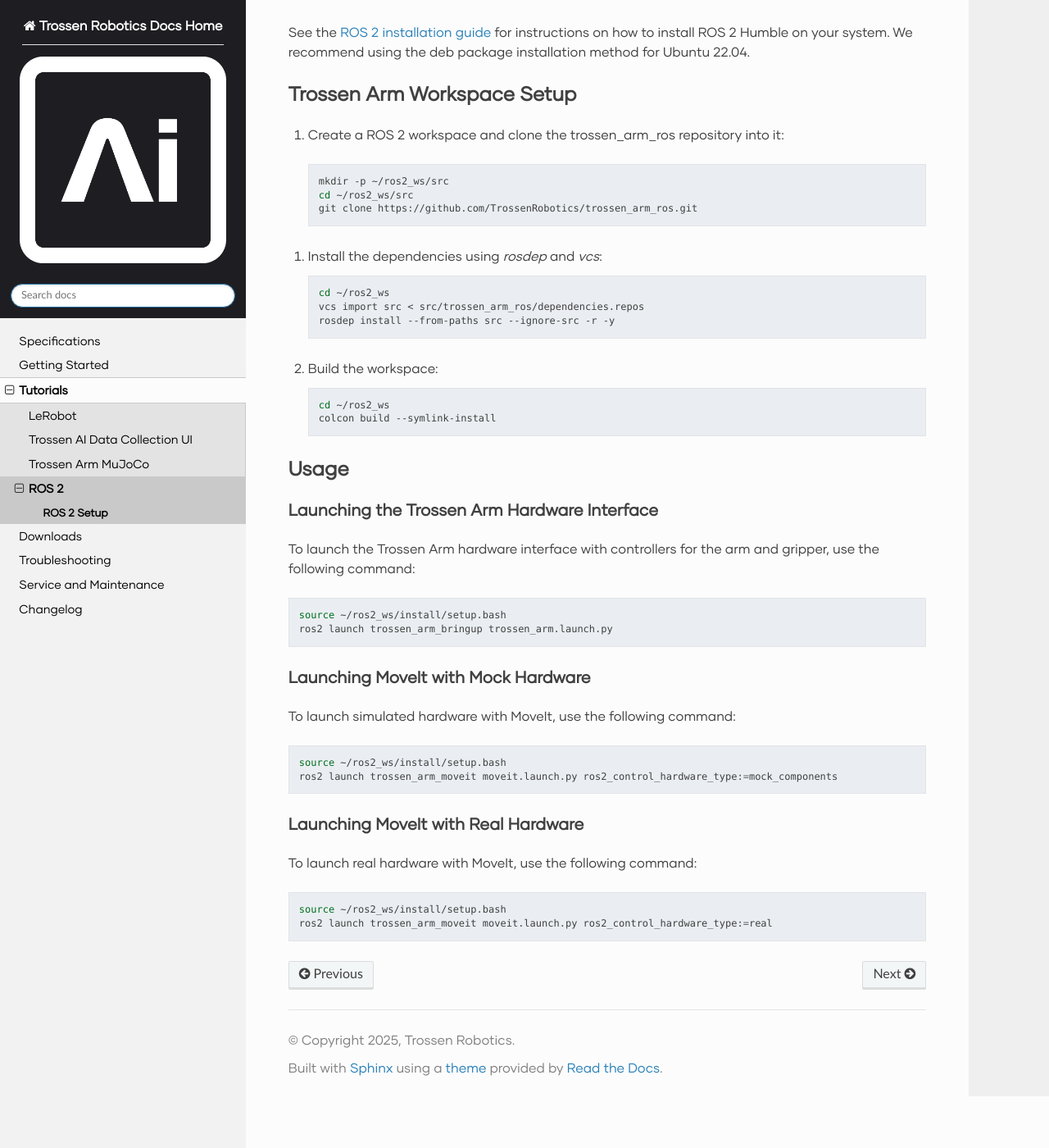
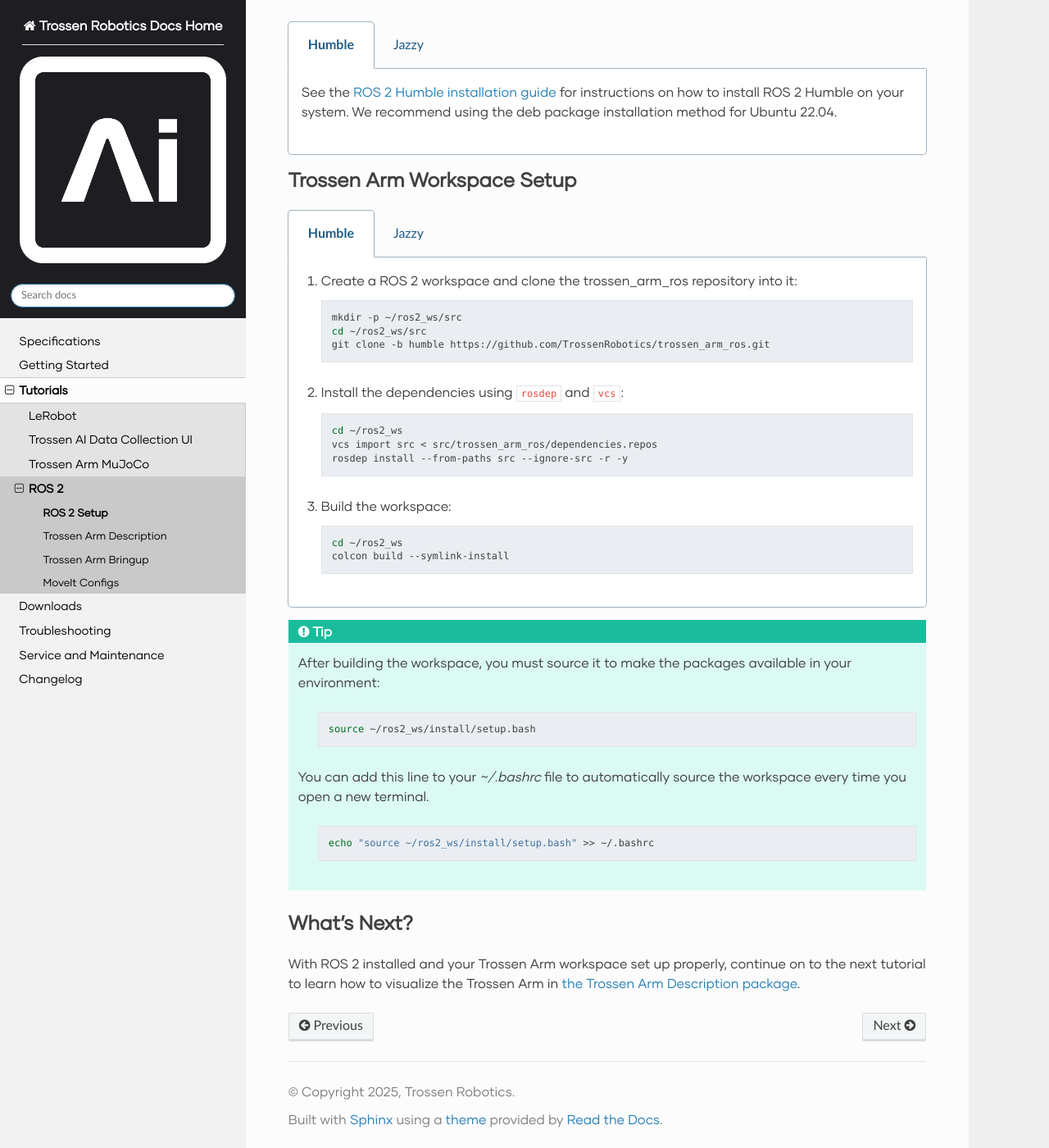
Before and after one commit to TrossenRobotics/trossen_arm, a Sphinx documentation site: the page built from docs/tutorials/ros2/setup.rst, in a window 1280 px wide and 1400 px high, scrolled down 183 px. Shown: the whole window at 82% size. Built offline with Sphinx 7.4.7 and the Read the Docs theme 3.1.0, drawn with Linux system fonts in a browser that asks for light colours; some web fonts are replaced; pages that are not in the unit, such as notebooks, are missing from menus; before the commit the page ends 1520 px from its top, so only the background shows below that.

Commit message:
Add setup, description, and bringup docs

```diff
--- a/docs/tutorials/ros2/setup.rst
+++ b/docs/tutorials/ros2/setup.rst
@@ -5,64 +5,121 @@ ROS 2 Setup
 ROS 2 Installation
 ==================
 
-See the `ROS 2 installation guide <https://docs.ros.org/en/humble/Installation.html>`_ for instructions on how to install ROS 2 Humble on your system.
-We recommend using the deb package installation method for Ubuntu 22.04.
+.. tabs::
+
+    .. group-tab:: Humble
+
+        See the `ROS 2 Humble installation guide <https://docs.ros.org/en/humble/Installation.html>`_ for instructions on how to install ROS 2 Humble on your system.
+        We recommend using the deb package installation method for Ubuntu 22.04.
+
+    .. group-tab:: Jazzy
+
+        See the `ROS 2 Jazzy installation guide <https://docs.ros.org/en/jazzy/Installation.html>`_ for instructions on how to install ROS 2 Jazzy on your system.
+        We recommend using the deb package installation method for Ubuntu 24.04.
 
 Trossen Arm Workspace Setup
 ===========================
 
-#.  Create a ROS 2 workspace and clone the trossen_arm_ros repository into it:
+.. tabs::
 
-  .. code-block:: bash
+    .. group-tab:: Humble
 
-      mkdir -p ~/ros2_ws/src
-      cd ~/ros2_ws/src
-      git clone https://github.com/TrossenRobotics/trossen_arm_ros.git
+        #.  Create a ROS 2 workspace and clone the trossen_arm_ros repository into it:
 
-#.  Install the dependencies using `rosdep` and `vcs`:
+            .. code-block:: bash
 
-    .. code-block:: bash
+                mkdir -p ~/ros2_ws/src
+                cd ~/ros2_ws/src
+                git clone -b humble https://github.com/TrossenRobotics/trossen_arm_ros.git
 
-        cd ~/ros2_ws
-        vcs import src < src/trossen_arm_ros/dependencies.repos
-        rosdep install --from-paths src --ignore-src -r -y
+        #.  Install the dependencies using ``rosdep`` and ``vcs``:
 
-#.  Build the workspace:
+            .. code-block:: bash
 
-    .. code-block:: bash
+                cd ~/ros2_ws
+                vcs import src < src/trossen_arm_ros/dependencies.repos
+                rosdep install --from-paths src --ignore-src -r -y
 
-        cd ~/ros2_ws
-        colcon build --symlink-install
+        #.  Build the workspace:
 
-Usage
-=====
+            .. code-block:: bash
 
-Launching the Trossen Arm Hardware Interface
---------------------------------------------
+                cd ~/ros2_ws
+                colcon build --symlink-install
 
-To launch the Trossen Arm hardware interface with controllers for the arm and gripper, use the following command:
+    .. group-tab:: Jazzy
 
-.. code-block:: bash
+        #.  Create a ROS 2 workspace and clone the trossen_arm_ros repository into it:
 
-    source ~/ros2_ws/install/setup.bash
-    ros2 launch trossen_arm_bringup trossen_arm.launch.py
+            .. code-block:: bash
 
-Launching MoveIt with Mock Hardware
------------------------------------
+                mkdir -p ~/ros2_ws/src
+                cd ~/ros2_ws/src
+                git clone -b jazzy https://github.com/TrossenRobotics/trossen_arm_ros.git
 
-To launch simulated hardware with MoveIt, use the following command:
+        #.  Install the dependencies using `rosdep` and `vcs`:
 
-.. code-block:: bash
+            .. code-block:: bash
 
-    source ~/ros2_ws/install/setup.bash
-    ros2 launch trossen_arm_moveit moveit.launch.py ros2_control_hardware_type:=mock_components
+                cd ~/ros2_ws
+                vcs import src < src/trossen_arm_ros/dependencies.repos
+                rosdep install --from-paths src --ignore-src -r -y
 
-Launching MoveIt with Real Hardware
------------------------------------
+        #.  Build the workspace:
 
-To launch real hardware with MoveIt, use the following command:
+            .. code-block:: bash
 
-.. code-block:: bash
+                cd ~/ros2_ws
+                colcon build --symlink-install
 
-    source ~/ros2_ws/install/setup.bash
-    ros2 launch trossen_arm_moveit moveit.launch.py ros2_control_hardware_type:=real
+.. tip::
+
+    After building the workspace, you must source it to make the packages available in your environment:
+
+        .. code-block:: bash
+
+            source ~/ros2_ws/install/setup.bash
+
+    You can add this line to your `~/.bashrc` file to automatically source the workspace every time you open a new terminal.
+
+        .. code-block:: bash
+
+            echo "source ~/ros2_ws/install/setup.bash" >> ~/.bashrc
+
+What's Next?
+============
+
+With ROS 2 installed and your Trossen Arm workspace set up properly, continue on to the next tutorial to learn how to visualize the Trossen Arm in :doc:`the Trossen Arm Description package<./description>`.
+
+.. Usage
+.. =====
+
+.. Launching the Trossen Arm Hardware Interface
+.. --------------------------------------------
+
+.. To launch the Trossen Arm hardware interface with controllers for the arm and gripper, use the following command:
+
+.. .. code-block:: bash
+
+..     source ~/ros2_ws/install/setup.bash
+..     ros2 launch trossen_arm_bringup trossen_arm.launch.py
+
+.. Launching MoveIt with Mock Hardware
+.. -----------------------------------
+
+.. To launch simulated hardware with MoveIt, use the following command:
+
+.. .. code-block:: bash
+
+..     source ~/ros2_ws/install/setup.bash
+..     ros2 launch trossen_arm_moveit moveit.launch.py ros2_control_hardware_type:=mock_components
+
+.. Launching MoveIt with Real Hardware
+.. -----------------------------------
+
+.. To launch real hardware with MoveIt, use the following command:
+
+.. .. code-block:: bash
+
+..     source ~/ros2_ws/install/setup.bash
+..     ros2 launch trossen_arm_moveit moveit.launch.py ros2_control_hardware_type:=real
```
Also changed, not shown: docs/tutorials/ros2.rst (+5 -3 lines), docs/tutorials/ros2/bringup.rst (added, +81 -0 lines), docs/tutorials/ros2/description.rst (added, +27 -0 lines), docs/tutorials/ros2/moveit.rst (added, +17 -0 lines), docs/tutorials/ros2/images/rviz.png (added).
